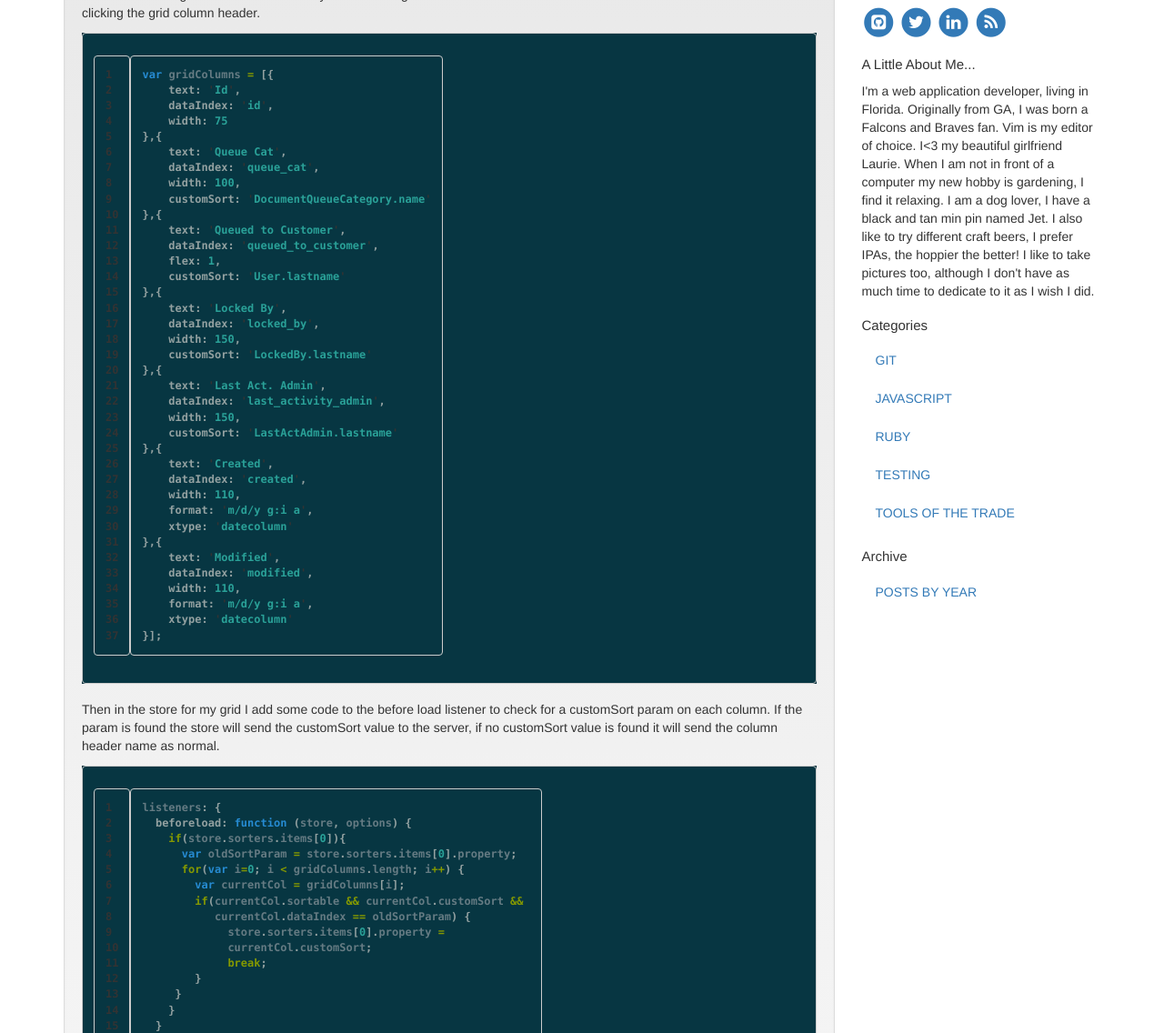
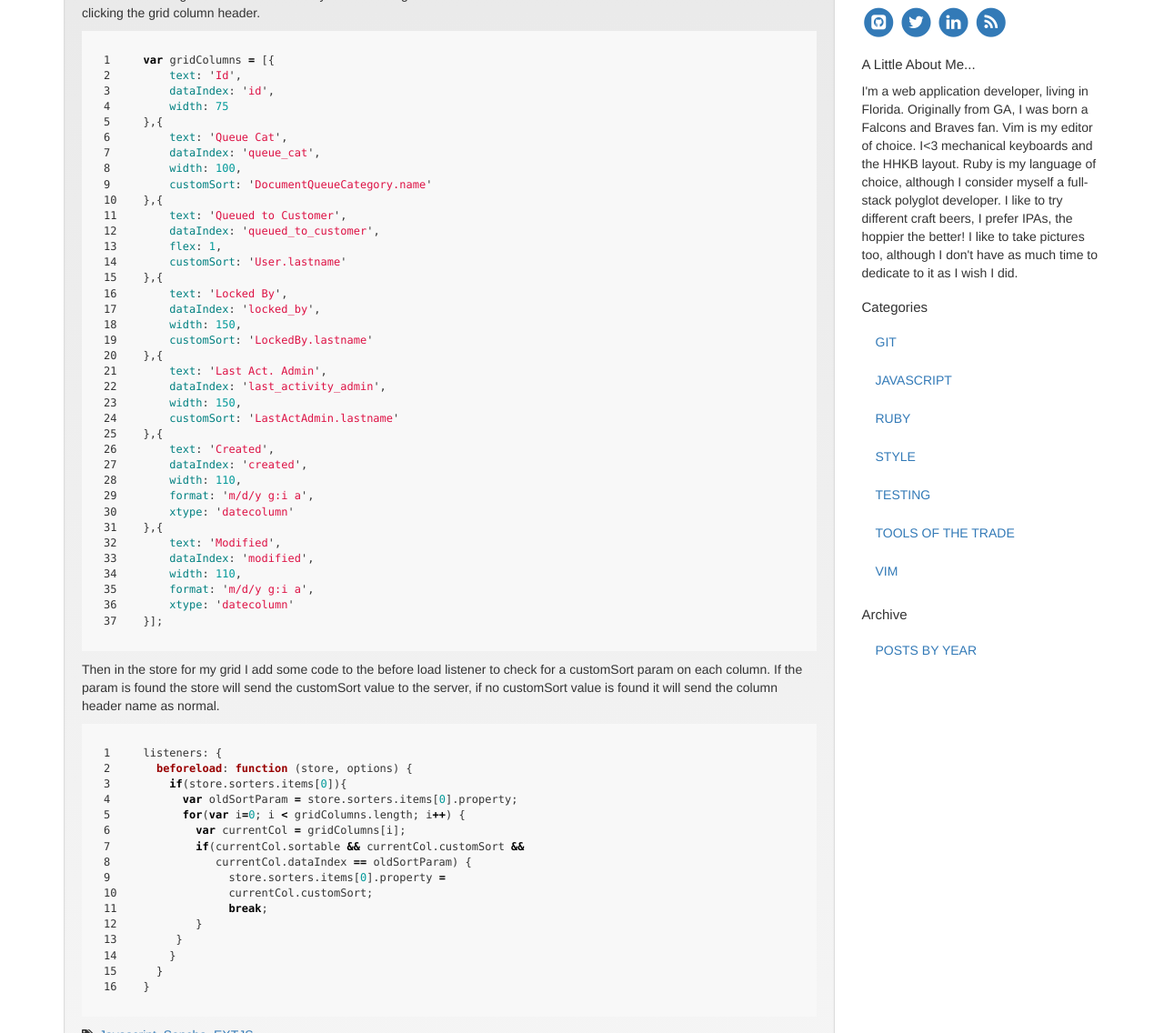
Before and after one commit to danielnolan/danielnolan.github.com, a Jekyll site: the page built from _posts/2012-03-07-custom-column-sort-names-for-extjs4.md, in a window 1280 px wide and 1400 px high, cut to the strip 264-1400 px from the top of the window. Shown: the whole strip at 91% size. Built offline with Jekyll 4.4.1, drawn with Linux system fonts in a browser that asks for light colours; nearby versions of some CDN libraries; comment, search, counter and statistics services are not loaded.

Commit message:
Update site
* Switch to rouge for syntax highlighting
* Switch to Github theme for syntax highlighting
* Use jekyll-paginate gem for pagination
* Add new post

```diff
--- a/_config.yml
+++ b/_config.yml
@@ -6,9 +6,12 @@
 
 permalink: /:year/:month/:day/:title/
 excerpt_link:  "Read More&hellip;"
+markdown: kramdown
+kramdown:
+  input: GFM
+  syntax_highlighter: rouge
 paginate: 4
 safe: false
-highlighter: pygments
 lsi: false
 exclude: [Readme.md, .ruby-version, vendor, .ruby-gemset, Gemfile, Gemfile.lock, Rakefile, bin]
 sass:
@@ -16,6 +19,9 @@
   style: :compressed
 
 #plugins
+plugins:
+  - jekyll-paginate
+
 index_pages:
   category:
     do_related: false
--- a/_includes/header.html
+++ b/_includes/header.html
@@ -7,6 +7,7 @@
     <link rel="stylesheet" href="//maxcdn.bootstrapcdn.com/bootstrap/3.2.0/css/bootstrap-theme.min.css">
     <link rel="stylesheet" href="//maxcdn.bootstrapcdn.com/font-awesome/4.2.0/css/font-awesome.min.css">
     <link rel="stylesheet" href="/stylesheets/styles.css">
+    <link rel="stylesheet" href="/stylesheets/syntax.css">
     <meta name="author" content="Daniel Nolan" />
     <link rel="alternate" type="application/rss+xml" title="{{ site.title }}" href="/feed.rss">
     <!-- HTML5 shim and Respond.js IE8 support of HTML5 elements and media queries -->
--- a/_includes/sidebar.html
+++ b/_includes/sidebar.html
@@ -34,11 +34,11 @@
   <p>
   I&#39;m a web application developer, living in Florida.
   Originally from GA, I was born a Falcons and Braves fan.
-  Vim is my editor of choice. I&lt;3 my beautiful girlfriend Laurie.
-  When I am not in front of a computer my new hobby is gardening, I find it relaxing.
-  I am a dog lover, I have a black and tan min pin named Jet.
-  I also like to try different craft beers, I prefer IPAs, the hoppier the better!
-  I like to take pictures too, although I don&#39;t have as much time to dedicate to it as I wish I did.
+  Vim is my editor of choice. I&lt;3 mechanical keyboards and the HHKB layout.
+  Ruby is my language of choice, although I consider myself a full-stack
+  polyglot developer. I like to try different craft beers, I prefer IPAs,
+  the hoppier the better! I like to take pictures too, although I don&#39;t
+  have as much time to dedicate to it as I wish I did.
   </p>
 </div>
 <div class="sideBoxContent hidden-sm hidden-xs">
--- a/_sass/_syntax.sass
+++ /dev/null
@@ -1,251 +0,0 @@
-// Jekyll Pygments syntax highlighter styles
-
-// Color scheme
-$base03:                   #002B36
-$base02:                   #073642
-$base01:                   #586E75
-$base00:                   #657B83
-$base0:                    #839496
-$base1:                    #93A1A1
-$base2:                    #EEE8D5
-$base3:                    #FDF6E3
-
-$yellow:                   #B58900
-$orange:                   #CB4B16
-$red:                      #dc322f
-$magenta:                  #d33682
-$violet:                   #6c71c4
-$blue:                     #268bd2
-$cyan:                     #2aa198
-$green:                    #859900
-$gray:                     #666666
-
-// Colors
-$default:                  $base3
-$background:               $base03
-$comment:                  $base01
-$error:                    $base01
-$generic:                  $base1
-$keyword:                  $green
-$literal:                  $base1
-$name:                     $base1
-$operator:                 $green
-$other:                    $orange
-$punctuation:              $base1
-$commentmultiline:         $base01
-$commentpreproc:           $green
-$commentsingle:            $base01
-$commentspecial:           $green
-$genericdeleted:           $cyan
-$genericemph:              $base1
-$genericerror:             $red
-$genericheading:           $orange
-$genericinserted:          $green
-$genericoutput:            $base1
-$genericprompt:            $base1
-$genericstrong:            $base1
-$genericsubheading:        $orange
-$generictraceback:         $base1
-$keywordconstant:          $orange
-$keywordeclaration:        $blue
-$keywordnamespace:         $green
-$keywordpseudo:            $green
-$keywordreserved:          $blue
-$keywordtype:              $red
-$lineno:                   $gray
-$literaldate:              $base1
-$literalnumber:            $cyan
-$literalstring:            $cyan
-$nameattribute:            $base1
-$namebuiltin:              $yellow
-$nameclass:                $blue
-$nameconstant:             $orange
-$namedecorator:            $blue
-$nameentity:               $orange
-$nameexception:            $orange
-$namefunction:             $blue
-$namelabel:                $base1
-$namenamespace:            $base1
-$nameother:                $base00
-$nameproperty:             $base1
-$nametag:                  $blue
-$namevariable:             $blue
-$operatorword:             $green
-$textwhitespace:           $base1
-$literalnumberfloat:       $cyan
-$literalnumberhex:         $cyan
-$literalnumberinteger:     $cyan
-$literalnumberoct:         $cyan
-$literalstringbacktick:    $base01
-$literalstringchar:        $cyan
-$literalstringdoc:         $base1
-$literalstringdouble:      $cyan
-$literalstringescape:      $orange
-$literalstringheredoc:     $base1
-$literalstringinterpol:    $cyan
-$literalstringother:       $cyan
-$literalstringregex:       $red
-$literalstringsingle:      $cyan
-$literalstringsymbol:      $cyan
-$namebuiltinpseudo:        $blue
-$namevariableclass:        $blue
-$namevariableglobal:       $blue
-$namevariableinstance:     $blue
-$literalnumberintegerlong: $cyan
-
-.highlight
-  font-family: Monaco, monospace
-  font-size: 1em
-  line-height: 1.6em
-  font-weight: bold
-  background: $background
-  color: $default
-
-  pre
-    padding: 1em
-
-  span.lineno
-    margin-right: 0.6em
-    color: $lineno
-
-  code, pre
-    margin: 1em 0 1.5em 0
-
-  .c
-    color: $comment
-  .err
-    color: $error
-  .g
-    color: $generic
-  .k
-    color: $keyword
-  .l
-    color: $literal
-  .n
-    color: $name
-  .o
-    color: $operator
-  .x
-    color: $other
-  .p
-    color: $punctuation
-  .cm
-    color: $commentmultiline
-  .cp
-    color: $commentpreproc
-  .c1
-    color: $commentsingle
-  .cs
-    color: $commentspecial
-  .gd
-    color: $genericdeleted
-  .ge
-    color: $genericemph
-    font-style: italic
-  .gr
-    color: $genericerror
-  .gh
-    color: $genericheading
-  .gi
-    color: $genericinserted
-  .go
-    color: $genericoutput
-  .gp
-    color: $genericprompt
-  .gs
-    color: $genericstrong
-    font-weight: bold
-  .gu
-    color: $genericsubheading
-  .gt
-    color: $generictraceback
-  .kc
-    color: $keywordconstant
-  .kd
-    color: $keywordeclaration
-  .kn
-    color: $keywordnamespace
-  .kp
-    color: $keywordpseudo
-  .kr
-    color: $keywordreserved
-  .kt
-    color: $keywordtype
-  .ld
-    color: $literaldate
-  .m
-    color: $literalnumber
-  .s
-    color: $literalstring
-  .na
-    color: $nameattribute
-  .nb
-    color: $namebuiltin
-  .nc
-    color: $nameclass
-  .no
-    color: $nameconstant
-  .nd
-    color: $namedecorator
-  .ni
-    color: $nameentity
-  .ne
-    color: $nameexception
-  .nf
-    color: $namefunction
-  .nl
-    color: $namelabel
-  .nn
-    color: $namenamespace
-  .nx
-    color: $nameother
-  .py
-    color: $nameproperty
-  .nt
-    color: $nametag
-  .nv
-    color: $namevariable
-  .ow
-    color: $operatorword
-  .w
-    color: $textwhitespace
-  .mf
-    color: $literalnumberfloat
-  .mh
-    color: $literalnumberhex
-  .mi
-    color: $literalnumberinteger
-  .mo
-    color: $literalnumberoct
-  .sb
-    color: $literalstringbacktick
-  .sc
-    color: $literalstringchar
-  .sd
-    color: $literalstringdoc
-  .s2
-    color: $literalstringdouble
-  .se
-    color: $literalstringescape
-  .sh
-    color: $literalstringheredoc
-  .si
-    color: $literalstringinterpol
-  .sx
-    color: $literalstringother
-  .sr
-    color: $literalstringregex
-  .s1
-    color: $literalstringsingle
-  .ss
-    color: $literalstringsymbol
-  .bp
-    color: $namebuiltinpseudo
-  .vc
-    color: $namevariableclass
-  .vg
-    color: $namevariableglobal
-  .vi
-    color: $namevariableinstance
-  .il
-    color: $literalnumberintegerlong
--- a/archive.html
+++ b/archive.html
@@ -1,6 +1,7 @@
 ---
+title: Archive
 layout: default
-title: Archive
+permalink: archive.html
 ---
 <section id="archive">
   <h2>This year's posts</h2>
--- a/index.html
+++ b/index.html
@@ -1,6 +1,6 @@
 ---
+title: danielnolandotcom
 layout: default
-title: danielnolandotcom
 ---
 {% for post in paginator.posts %}
   <div class="well "><!-- grey blog post area -->
@@ -18,6 +18,7 @@
       {{ post.content }}
 
       <div class="view-comments">
+        <i class="fa fa-comments"></i>
         <a href="{{ post.url }}">View Comments</a>
       </div>
 
--- a/stylesheets/styles.scss
+++ b/stylesheets/styles.scss
@@ -2,7 +2,6 @@
 ---
 
 @import 'posts';
-@import 'syntax';
 
 body {
   position: relative;
@@ -11,8 +10,8 @@
 }
 
 pre {
-  background-color:#073642;
-  font-size: 8px;
+  border: none;
+  background-color: transparent;
 }
 
 h1 { font-size: 20px; }
--- /dev/null
+++ b/stylesheets/syntax.scss
@@ -0,0 +1,212 @@
+---
+---
+
+.highlight table td { padding: 5px; }
+.highlight table pre { margin: 0; }
+.highlight .cm {
+  color: #999988;
+  font-style: italic;
+}
+.highlight .cp {
+  color: #999999;
+  font-weight: bold;
+}
+.highlight .c1 {
+  color: #999988;
+  font-style: italic;
+}
+.highlight .cs {
+  color: #999999;
+  font-weight: bold;
+  font-style: italic;
+}
+.highlight .c, .highlight .cd {
+  color: #999988;
+  font-style: italic;
+}
+.highlight .err {
+  color: #a61717;
+  background-color: #e3d2d2;
+}
+.highlight .gd {
+  color: #000000;
+  background-color: #ffdddd;
+}
+.highlight .ge {
+  color: #000000;
+  font-style: italic;
+}
+.highlight .gr {
+  color: #aa0000;
+}
+.highlight .gh {
+  color: #999999;
+}
+.highlight .gi {
+  color: #000000;
+  background-color: #ddffdd;
+}
+.highlight .go {
+  color: #888888;
+}
+.highlight .gp {
+  color: #555555;
+}
+.highlight .gs {
+  font-weight: bold;
+}
+.highlight .gu {
+  color: #aaaaaa;
+}
+.highlight .gt {
+  color: #aa0000;
+}
+.highlight .kc {
+  color: #000000;
+  font-weight: bold;
+}
+.highlight .kd {
+  color: #000000;
+  font-weight: bold;
+}
+.highlight .kn {
+  color: #000000;
+  font-weight: bold;
+}
+.highlight .kp {
+  color: #000000;
+  font-weight: bold;
+}
+.highlight .kr {
+  color: #000000;
+  font-weight: bold;
+}
+.highlight .kt {
+  color: #445588;
+  font-weight: bold;
+}
+.highlight .k, .highlight .kv {
+  color: #000000;
+  font-weight: bold;
+}
+.highlight .mf {
+  color: #009999;
+}
+.highlight .mh {
+  color: #009999;
+}
+.highlight .il {
+  color: #009999;
+}
+.highlight .mi {
+  color: #009999;
+}
+.highlight .mo {
+  color: #009999;
+}
+.highlight .m, .highlight .mb, .highlight .mx {
+  color: #009999;
+}
+.highlight .sb {
+  color: #d14;
+}
+.highlight .sc {
+  color: #d14;
+}
+.highlight .sd {
+  color: #d14;
+}
+.highlight .s2 {
+  color: #d14;
+}
+.highlight .se {
+  color: #d14;
+}
+.highlight .sh {
+  color: #d14;
+}
+.highlight .si {
+  color: #d14;
+}
+.highlight .sx {
+  color: #d14;
+}
+.highlight .sr {
+  color: #009926;
+}
+.highlight .s1 {
+  color: #d14;
+}
+.highlight .ss {
+  color: #990073;
+}
+.highlight .s {
+  color: #d14;
+}
+.highlight .na {
+  color: #008080;
+}
+.highlight .bp {
+  color: #999999;
+}
+.highlight .nb {
+  color: #0086B3;
+}
+.highlight .nc {
+  color: #445588;
+  font-weight: bold;
+}
+.highlight .no {
+  color: #008080;
+}
+.highlight .nd {
+  color: #3c5d5d;
+  font-weight: bold;
+}
+.highlight .ni {
+  color: #800080;
+}
+.highlight .ne {
+  color: #990000;
+  font-weight: bold;
+}
+.highlight .nf {
+  color: #990000;
+  font-weight: bold;
+}
+.highlight .nl {
+  color: #990000;
+  font-weight: bold;
+}
+.highlight .nn {
+  color: #555555;
+}
+.highlight .nt {
+  color: #000080;
+}
+.highlight .vc {
+  color: #008080;
+}
+.highlight .vg {
+  color: #008080;
+}
+.highlight .vi {
+  color: #008080;
+}
+.highlight .nv {
+  color: #008080;
+}
+.highlight .ow {
+  color: #000000;
+  font-weight: bold;
+}
+.highlight .o {
+  color: #000000;
+  font-weight: bold;
+}
+.highlight .w {
+  color: #bbbbbb;
+}
+.highlight {
+  background-color: #f8f8f8;
+}
```
Also changed, not shown: Gemfile (+10 -5 lines), _posts/2018-03-04-asynchronously-ruby-and-haml-linting-in-vim-8-or-neovim.md (added, +43 -0 lines), Gemfile.lock.
